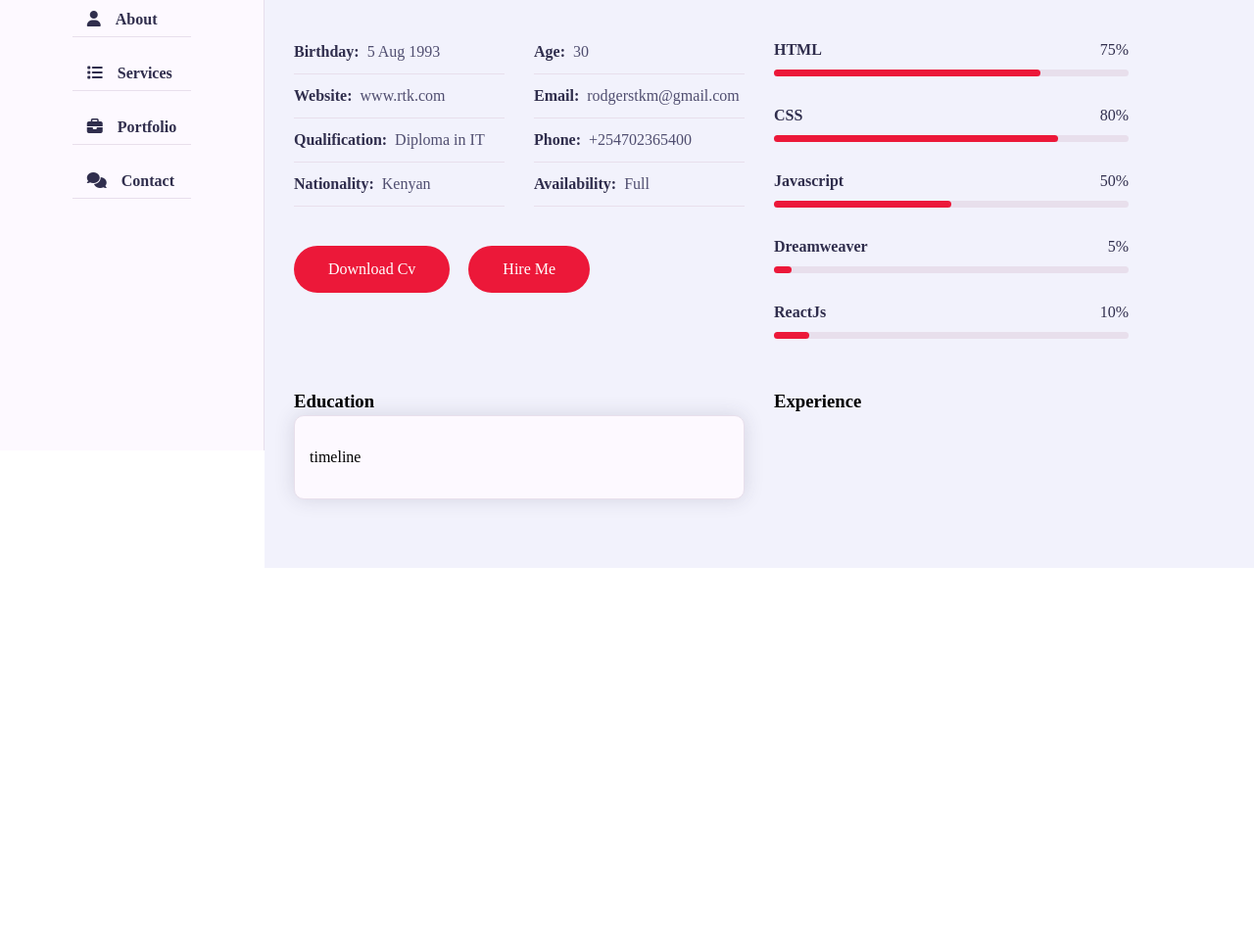
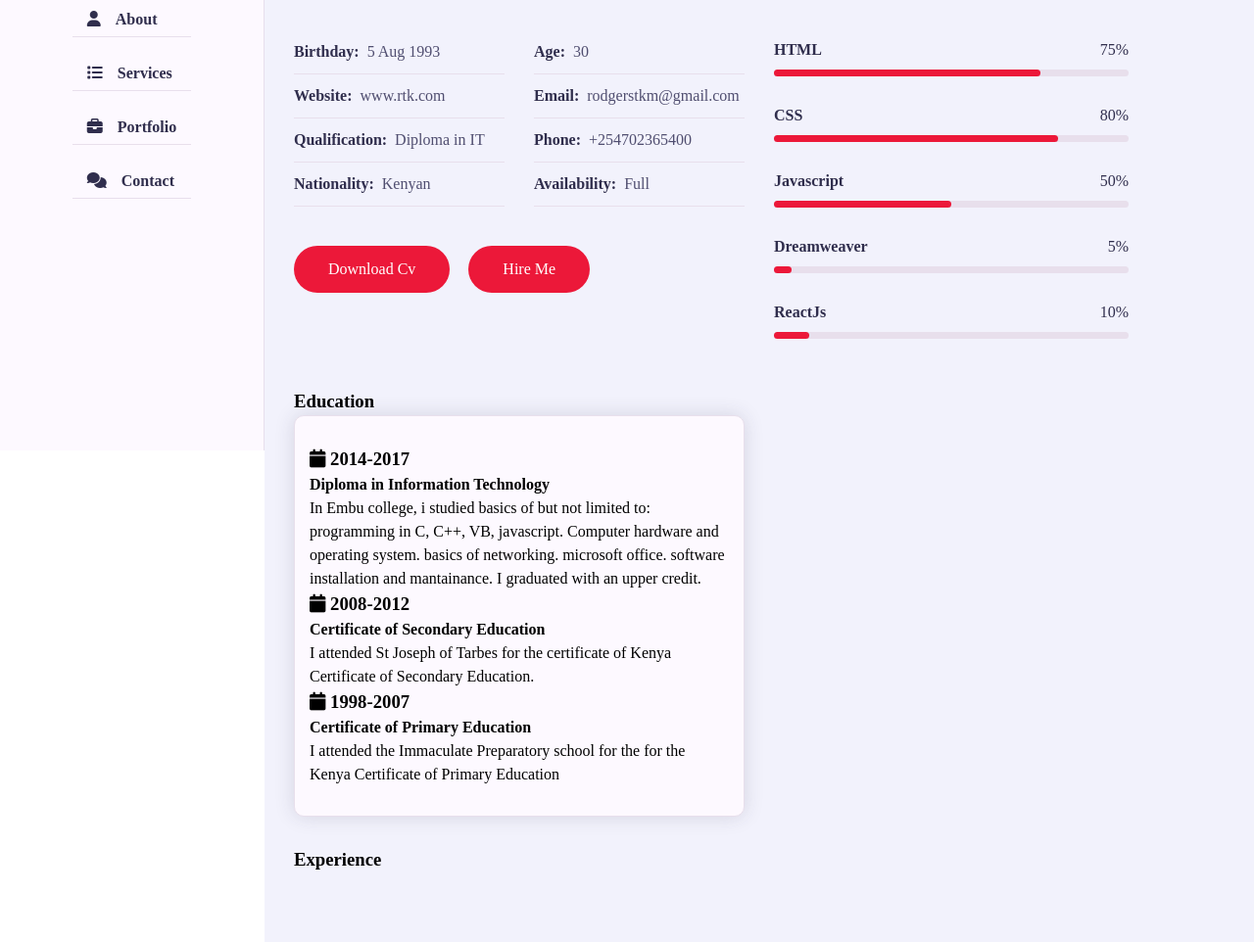
Before and after one commit to RodgersTK/portfolio, a plain HTML site: page index.html in a window 1280 px wide. Shown: the part 340-1302 px from the top of the page at 98% size. Before the commit the page ends 920 px from the top, so only its background shows below. Drawn offline with Linux system fonts and the light colour scheme.

Commit message:
Add Education information

```diff
--- a/index.html
+++ b/index.html
@@ -160,7 +160,35 @@
                                         <div class ="row">
                                             <div class ="timeline-box padd-15">
                                                 <div class ="timeline shadow-dark">
-                                                    timeline
+                                                    <!-- =====timeline content =====-->
+                                                    <div class="timeline-item">
+                                                        <div class="circle-dot"></div>
+                                                        <h3 class="timeline-date">
+                                                            <i class="fa fa-calendar"></i> 2014-2017
+                                                        </h3>
+                                                        <h4 class="timeline-title">Diploma in Information Technology</h4>
+                                                        <p class="timeline-text">In Embu college, i studied basics of but not limited to: programming in C, C++, VB, javascript. Computer hardware and operating system.
+                                                            basics of networking. microsoft office. software installation and mantainance. I graduated with an upper credit.
+                                                        </p>
+                                                     <!-- =====timeline content =====-->
+                                                     <div class="timeline-item">
+                                                        <div class="circle-dot"></div>
+                                                        <h3 class="timeline-date">
+                                                            <i class="fa fa-calendar"></i> 2008-2012
+                                                        </h3>
+                                                        <h4 class="timeline-title">Certificate of Secondary Education</h4>
+                                                        <p class="timeline-text">I attended St Joseph of Tarbes for the certificate of Kenya Certificate of Secondary Education.
+                                                        </p>
+                                                         <!-- =====timeline content =====-->
+                                                    <div class="timeline-item">
+                                                        <div class="circle-dot"></div>
+                                                        <h3 class="timeline-date">
+                                                            <i class="fa fa-calendar"></i> 1998-2007
+                                                        </h3>
+                                                        <h4 class="timeline-title">Certificate of Primary Education</h4>
+                                                        <p class="timeline-text"> I attended the Immaculate Preparatory school for the for the Kenya Certificate of Primary Education
+                                                        </p>
+                                                    </div>
                                                 </div>
                                             </div>
                                         </div>
```
Also changed, not shown: portfolio.css (line endings or trailing spaces), portfolio.js (line endings or trailing spaces), skin.css (line endings or trailing spaces).
